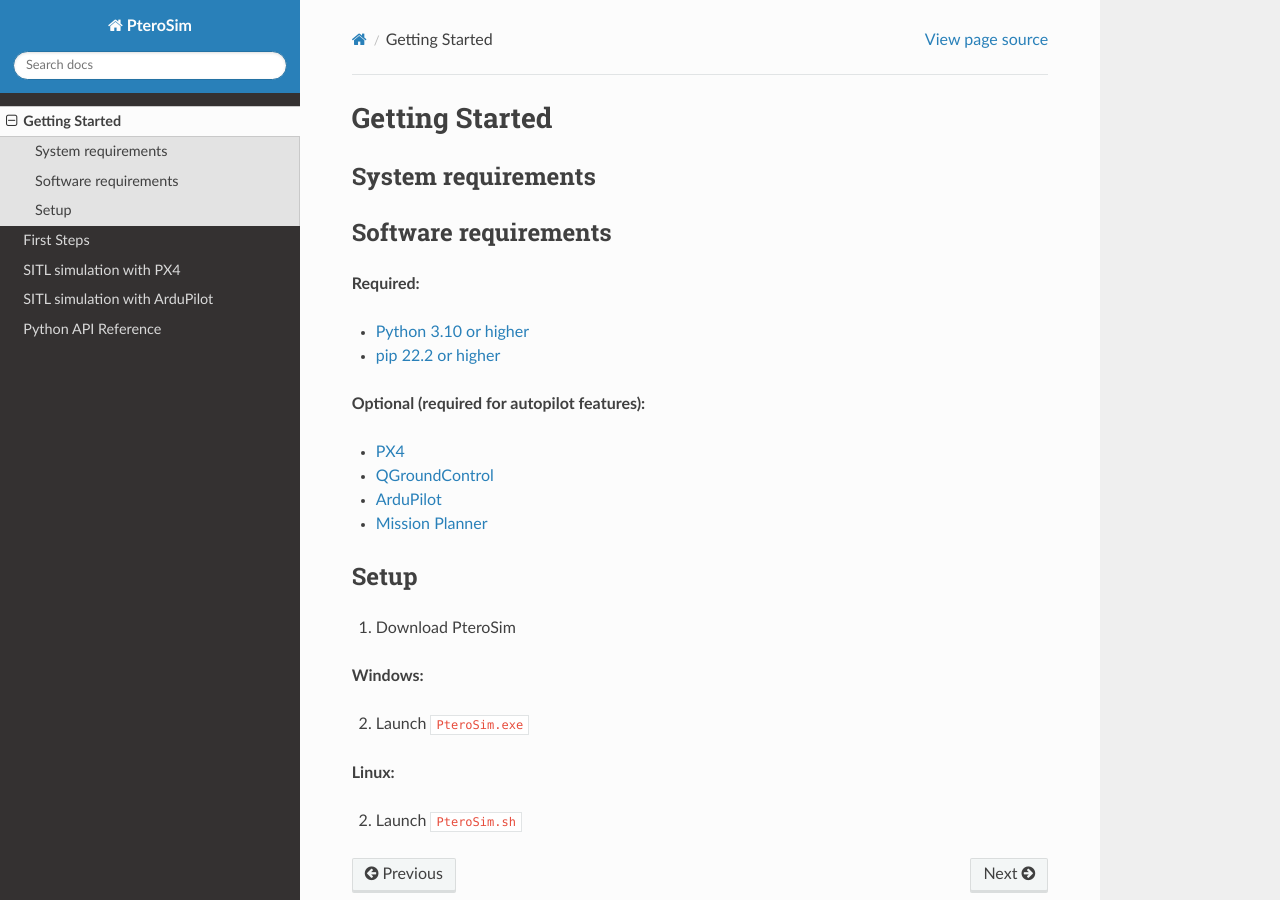
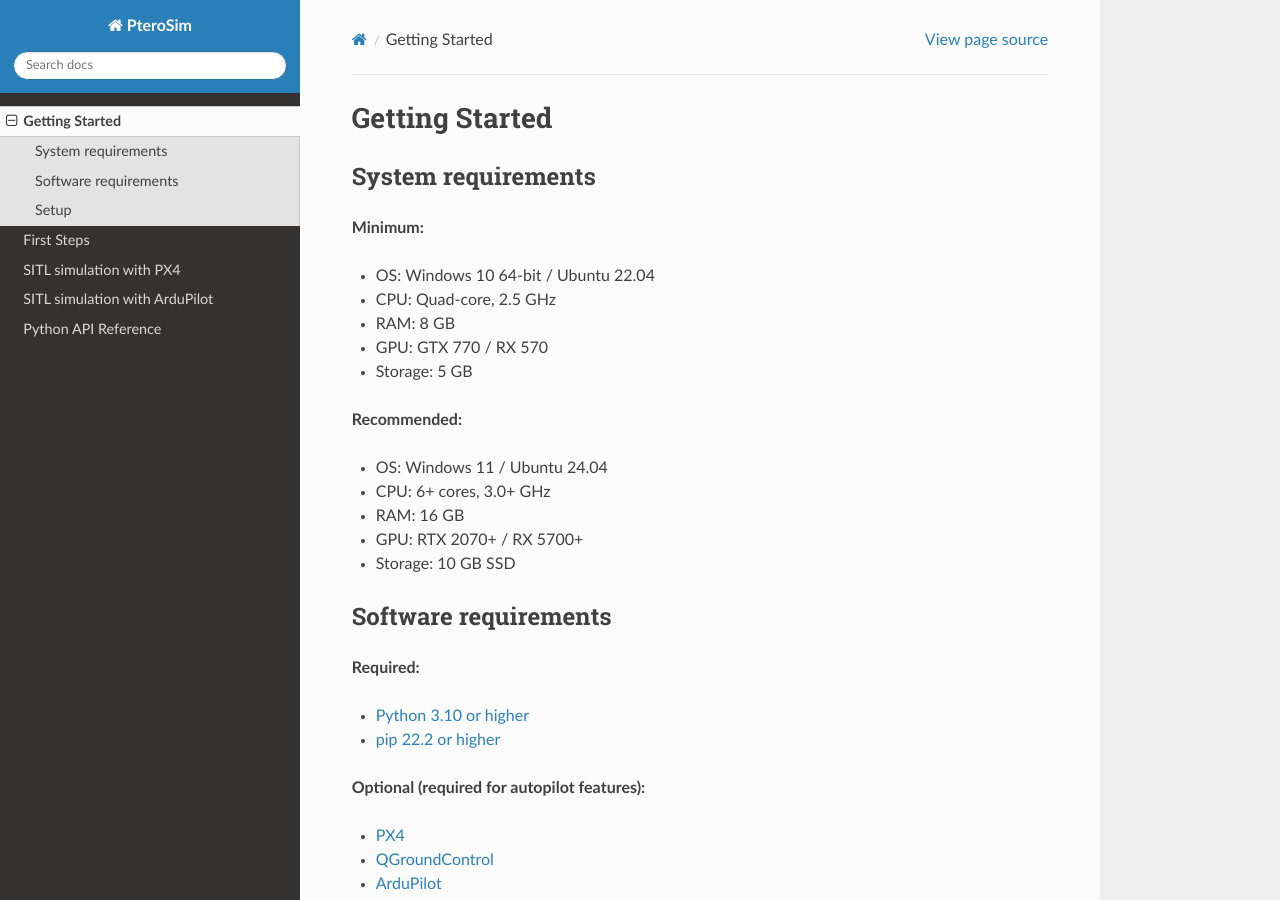
Before and after one commit to AlexanderRex/PteroSimDocs, a Sphinx documentation site: the page built from docs/source/getting_started.rst, in a window 1280 px wide and 900 px high. Built offline with Sphinx 7.4.7 and the Read the Docs theme 3.1.0, drawn with Linux system fonts in a browser that asks for light colours.

Commit message:
incompatibility fixed

```diff
--- a/docs/requirements.txt
+++ b/docs/requirements.txt
@@ -1,3 +1,2 @@
 sphinx==7.1.2
 sphinx-rtd-theme==1.3.0rc1
-sphinxcontrib-lightbox2
--- a/docs/source/conf.py
+++ b/docs/source/conf.py
@@ -17,7 +17,6 @@
     'sphinx.ext.autodoc',
     'sphinx.ext.autosummary',
     'sphinx.ext.intersphinx',
-    'sphinxcontrib.lightbox2',
 ]
 
 intersphinx_mapping = {
--- a/docs/source/getting_started.rst
+++ b/docs/source/getting_started.rst
@@ -4,20 +4,21 @@
 System requirements
 -------------------
 
-+---------+--------------------------------+-----------------------------+
-|         | Minimum                        | Recommended                 |
-+=========+================================+=============================+
-| OS      | Windows 10 64-bit / Ubuntu     | Windows 11 / Ubuntu 24.04  |
-|         | 22.04                          |                             |
-+---------+--------------------------------+-----------------------------+
-| CPU     | Quad-core, 2.5 GHz             | 6+ cores, 3.0+ GHz          |
-+---------+--------------------------------+-----------------------------+
-| RAM     | 8 GB                           | 16 GB                       |
-+---------+--------------------------------+-----------------------------+
-| GPU     | GTX 770 / RX 570               | RTX 2070+ / RX 5700+        |
-+---------+--------------------------------+-----------------------------+
-| Storage | 5 GB                           | 10 GB SSD                   |
-+---------+--------------------------------+-----------------------------+
+**Minimum:**
+
+* OS: Windows 10 64-bit / Ubuntu 22.04
+* CPU: Quad-core, 2.5 GHz
+* RAM: 8 GB
+* GPU: GTX 770 / RX 570
+* Storage: 5 GB
+
+**Recommended:**
+
+* OS: Windows 11 / Ubuntu 24.04
+* CPU: 6+ cores, 3.0+ GHz
+* RAM: 16 GB
+* GPU: RTX 2070+ / RX 5700+
+* Storage: 10 GB SSD
 
 Software requirements
 ---------------------
```
Also changed, not shown: 7 other files.
